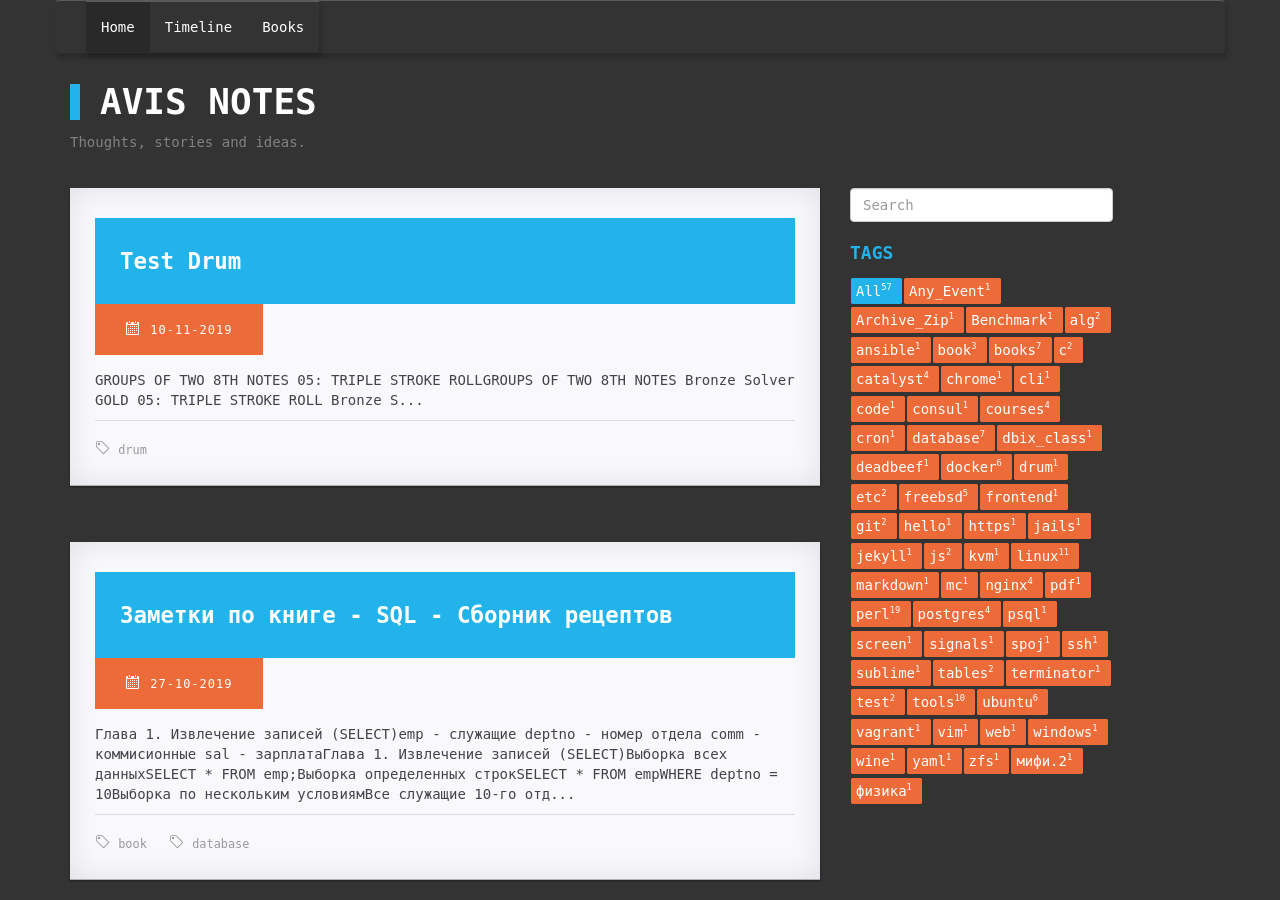
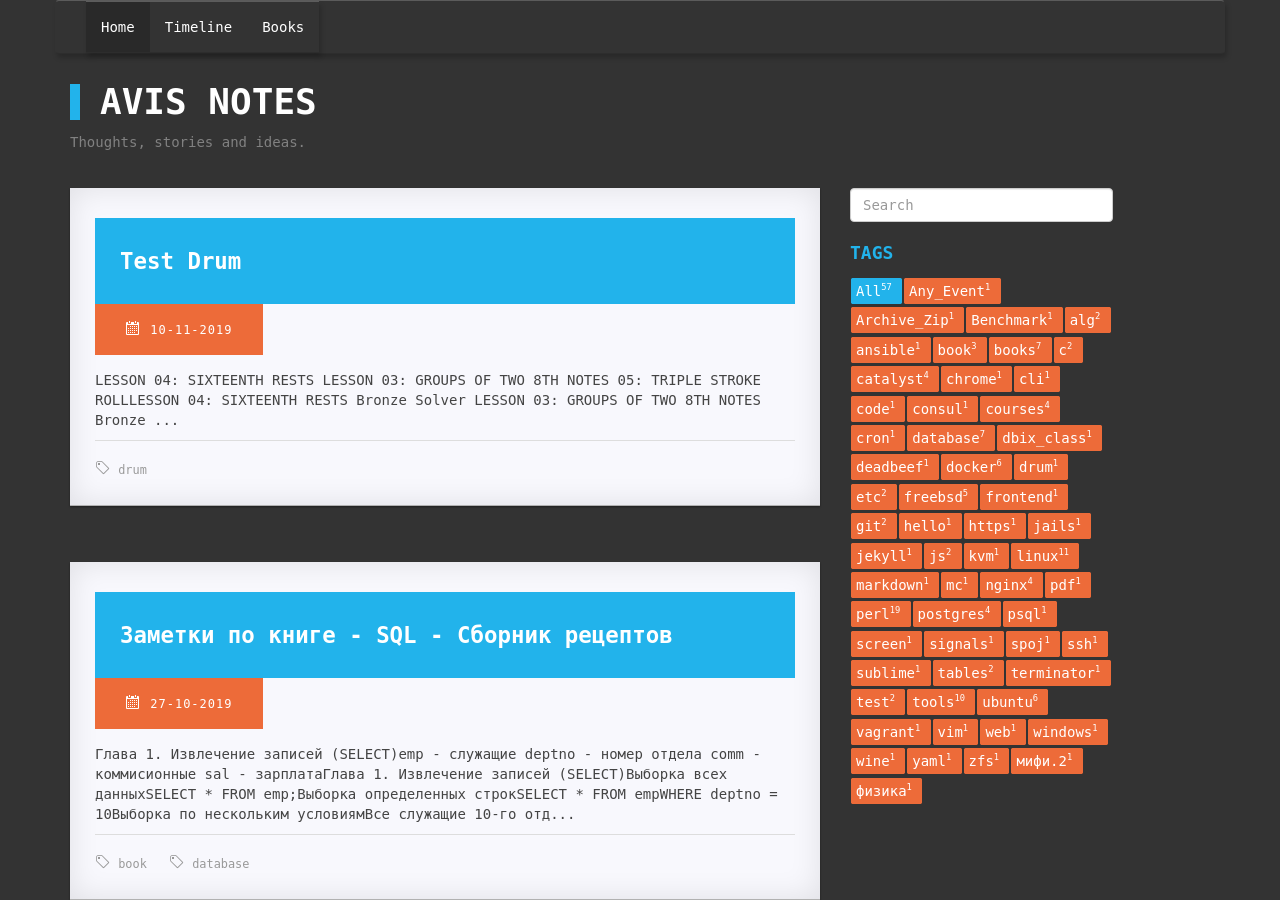
Before and after one commit to Avis20/avis20.github.io, a Jekyll site: the page built from index.html, in a window 1280 px wide and 900 px high. Built offline with Jekyll 4.4.1, drawn with Linux system fonts in a browser that asks for light colours.

```diff
--- a/_posts/2019-11-10-drum.md
+++ b/_posts/2019-11-10-drum.md
@@ -11,14 +11,40 @@ reference:
 * TOC
 {:toc}
 
-# GROUPS OF TWO 8TH NOTES
-
 <style>
     .container-audio {
         display: flex;
         justify-content: space-around;
     }
 </style>
+
+# LESSON 04: SIXTEENTH RESTS
+
+<div class="container-audio">
+    <div>
+        <h4>Bronze</h4>
+        <audio
+            id="triple_stroke_roll" class="video-js vjs-default-skin"
+            controls loop preload="auto"
+            poster="/static/img/drum/04webrhythms.png"
+            data-setup='{}' >
+          <source src="/static/img/drum/WebRhythms_Lesson_4_-_Bronze.mp3" type='audio/mp3'/>
+        </audio>
+    </div>
+    <div>
+        <h4>Solver</h4>
+        <audio
+            id="triple_stroke_roll" class="video-js vjs-default-skin"
+            controls loop preload="auto"
+            poster="/static/img/drum/04webrhythms.png"
+            data-setup='{}' >
+          <source src="/static/img/drum/WebRhythms_Lesson_4_-_Silver.mp3" type='audio/mp3'/>
+        </audio>
+    </div>
+</div>
+
+
+# LESSON 03: GROUPS OF TWO 8TH NOTES
 
 <div class="container-audio">
     <div>
```
Also changed, not shown: static/img/drum/04webrhythms.png (added), 2 other files.
